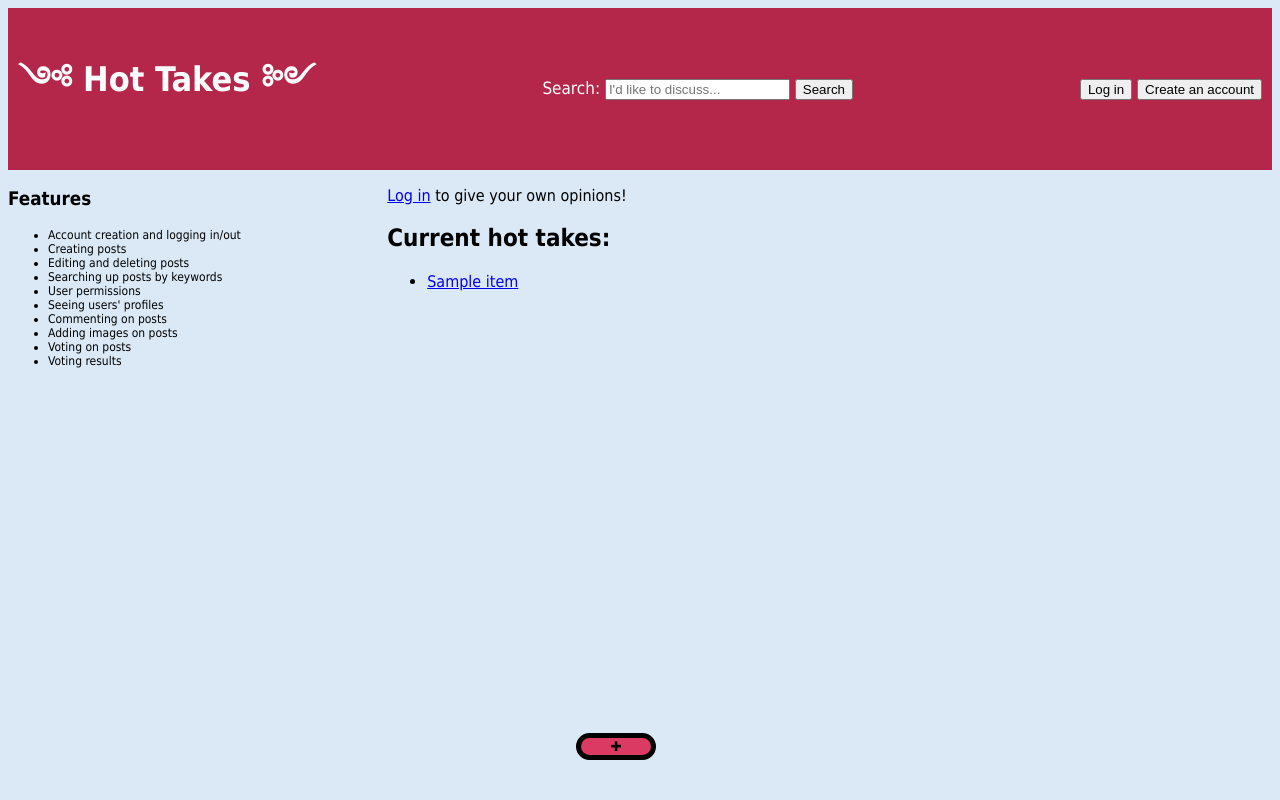
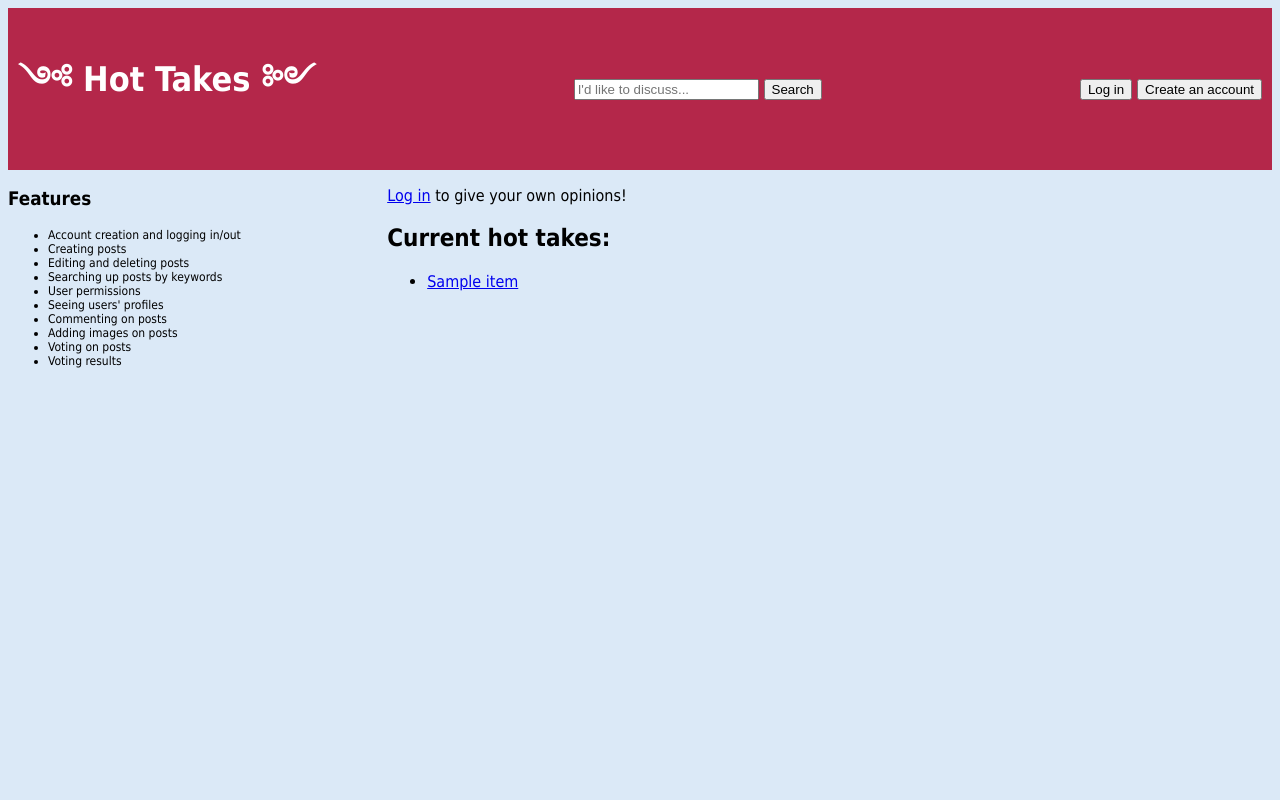
Before and after one commit to RosiPosi/Keskustelupalsta, a Flask app: template templates/index.html in a window 1280 px wide. Run offline with Flask 3, Linux system fonts and the light colour scheme; the template is opened without the code that fills it: most values are stand-ins (such as "Sample title", 1, 10 or a date in 2020).

Commit message:
Small changes
Removed "Search:" and made it so that new_topic button is only visible when logged in

```diff
--- a/templates/index.html
+++ b/templates/index.html
@@ -13,7 +13,7 @@
 
     <!--SEARCH BAR-->
     <form action="/search" method="GET">
-      <p>Search: <input type="text" name="query" placeholder="I'd like to discuss..." value="{{ query }}">
+      <p><input type="text" name="query" placeholder="I'd like to discuss..." value="{{ query }}">
       <input type="submit" value="Search"> </p>
     </form>
 
@@ -72,7 +72,10 @@
     </ul>
 
   </div>
-  <p><a href="/new_opinion"><button class="new_topic">✚</button></p></a>
+
+    {% if session.username %}
+    <p><a href="/new_opinion"><button class="new_topic">✚</button></p></a>
+    {% endif %}
 
 </body>
 </html>
```
